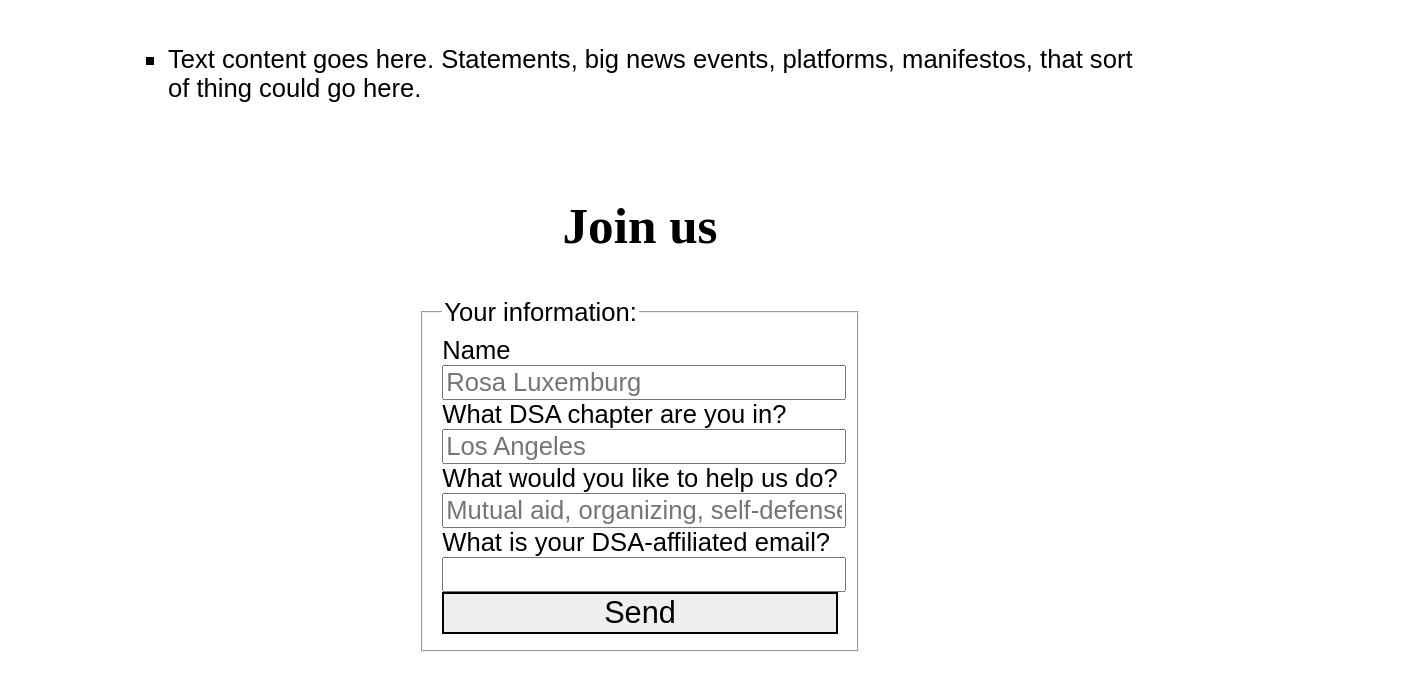
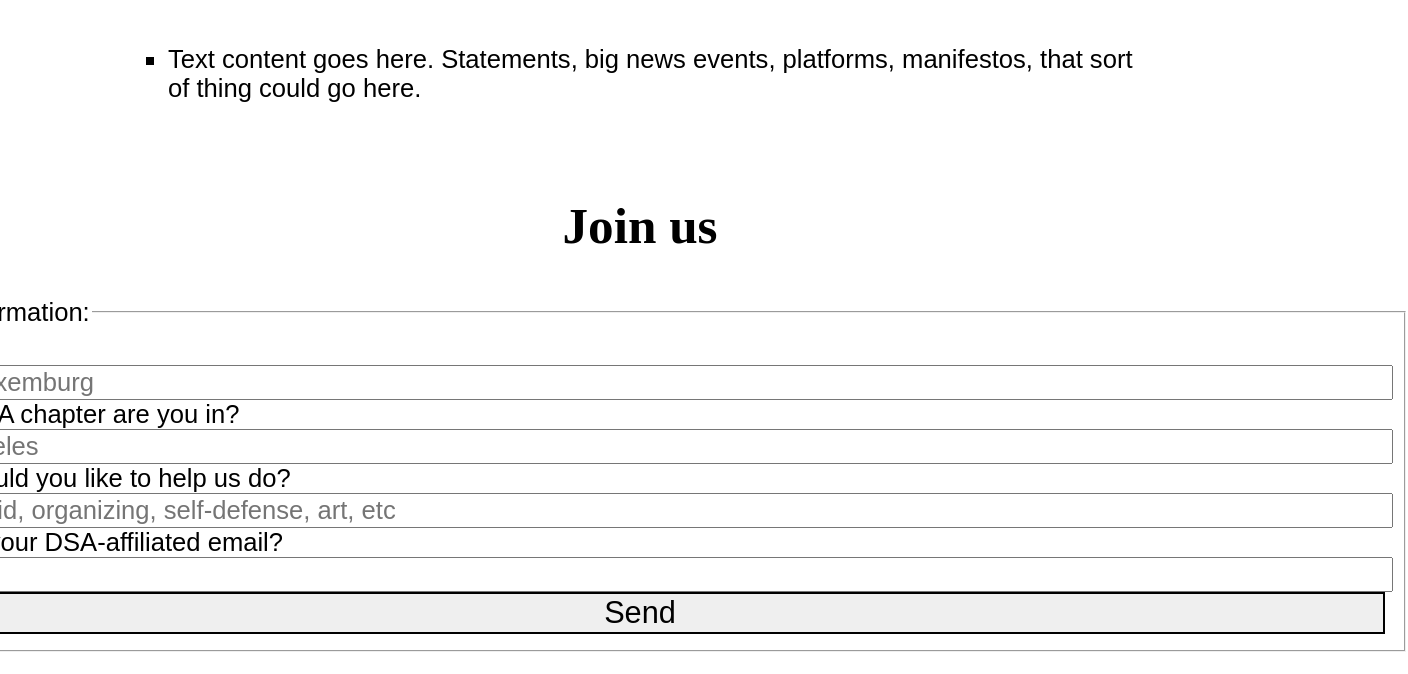
Before and after one commit to refoundation/refoundation.github.io, a website: page index.html in a window 1280 px wide. Shown: the part 4215-4889 px from the top of the page, 1408 px wide, since content can reach past the window. Drawn offline with Linux system fonts and the light colour scheme; grey boxes are pictures that could not be loaded.

Commit message:
Update styles.css
wider form

```diff
--- a/stylesheets/styles.css
+++ b/stylesheets/styles.css
@@ -159,6 +159,7 @@ li {
 
 form {
     font-family: sans-serif;
+    width: 150%;
 }
 
 input {
```
